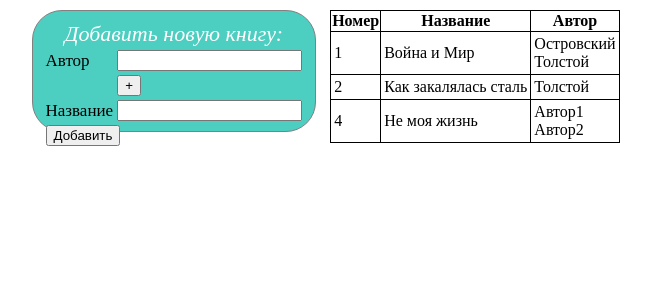
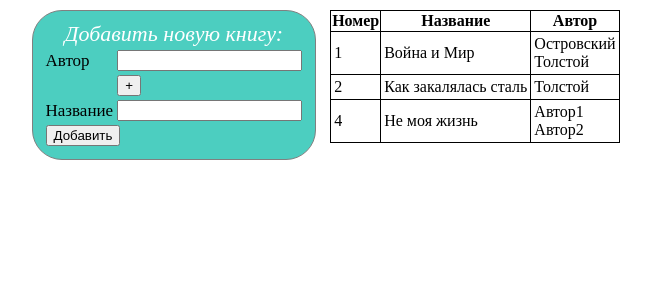
Before and after one commit to shatator/romario-library, a PHP site: page / in a window 1280 px wide. Shown: the part 68-368 px from the top of the page, without its empty margins (96-747 px from the left). Run offline with PHP 8.4, Linux system fonts and the light colour scheme; data comes from the database, SQL or seed files in the repository.

Commit message:
Add files via upload

```diff
--- a/css/style.css
+++ b/css/style.css
@@ -26,7 +26,7 @@ body {
 .menu {
 	display: inline-block;
 	background-color: #4CCEC0;
-	height: 100px;
+	height: auto;
 	border-radius: 30px;
 	vertical-align: top;
 	color: white;
@@ -72,7 +72,7 @@ body {
 	background-color: #4CCEC0;
 	display: none;
 	width: 400px;
-	height: 200px;
+	height: auto;
 	border-radius: 10px;
 	position: absolute;
 	border: 1px solid gray;
```
